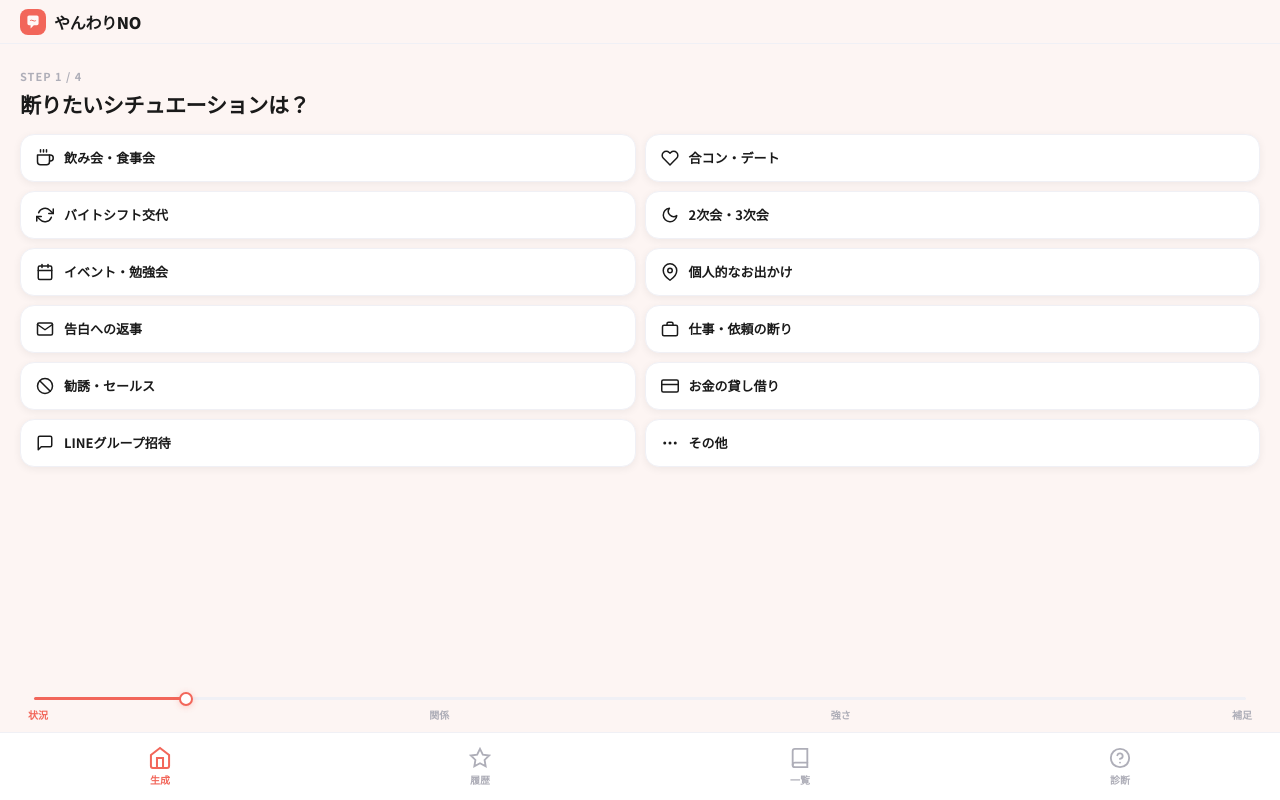
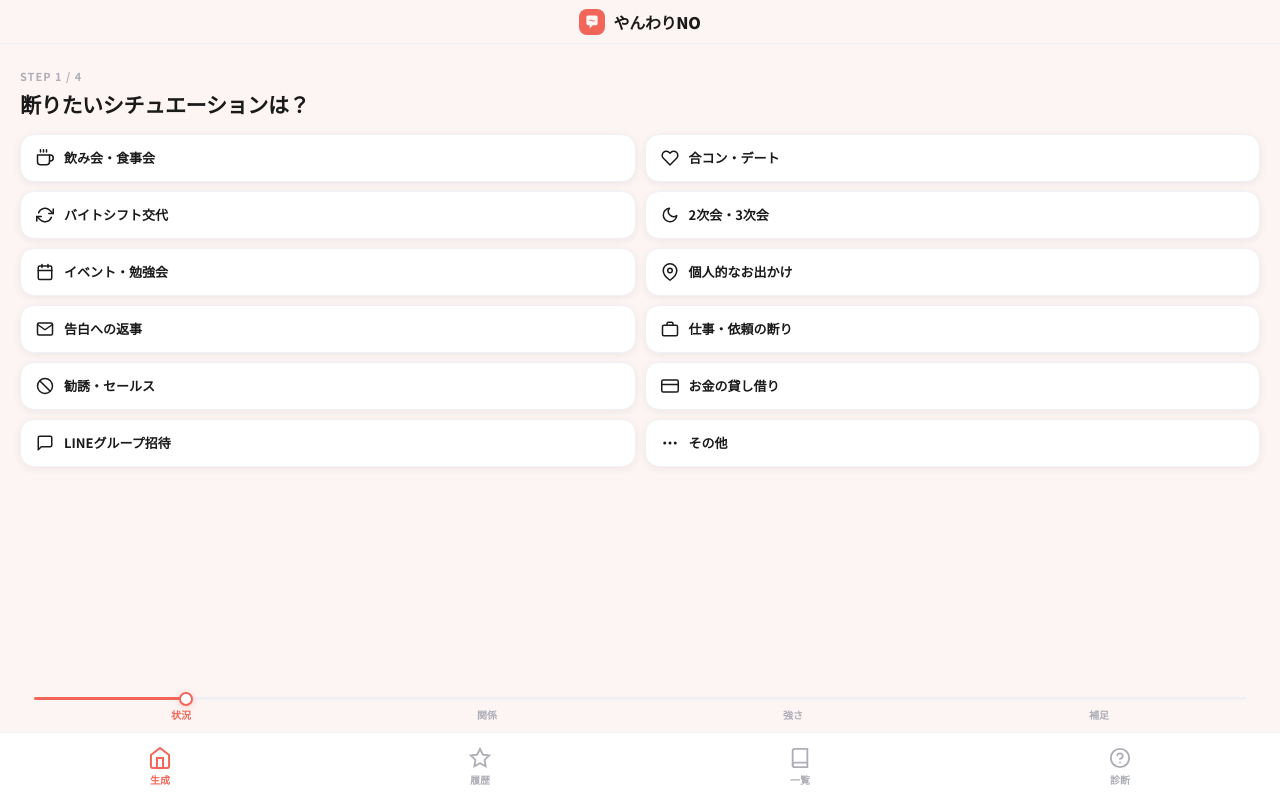
Before and after one commit to tsum294-wq/yanwari-no, a Flask app: page / in a window 1280 px wide. Run offline with Flask 3, Linux system fonts and the light colour scheme.

Commit message:
Fix scrubber thumb alignment and center app header
- Labels use 4-column grid so each label center matches thumb position (12.5/37.5/62.5/87.5%)
- App header centered with justify-content:center

Co-Authored-By: Claude Sonnet 4.6 <noreply@anthropic.com>

```diff
--- a/templates/index.html
+++ b/templates/index.html
@@ -150,7 +150,7 @@
     .opt-sub{font-size:11px;font-weight:400;opacity:.8;display:block;margin-top:2px}
     .step-body{padding:0 20px 20px}
     /* ── App header ── */
-    .app-header{height:44px;background:var(--bg);border-bottom:1px solid var(--border);display:flex;align-items:center;padding:0 20px;flex-shrink:0}
+    .app-header{height:44px;background:var(--bg);border-bottom:1px solid var(--border);display:flex;align-items:center;justify-content:center;padding:0 20px;flex-shrink:0}
     .app-header-inner{display:flex;align-items:center;gap:8px}
     .app-logo-icon{width:26px;height:26px;background:var(--coral);border-radius:8px;display:flex;align-items:center;justify-content:center;flex-shrink:0}
     .app-header-name{font-size:16px;font-weight:900;letter-spacing:-.3px;color:var(--text)}
@@ -161,8 +161,8 @@
     .spbar-track{position:relative;height:3px;background:var(--border);border-radius:100px;overflow:visible}
     .spbar-fill{position:absolute;left:0;top:0;height:100%;background:var(--coral);border-radius:100px;transition:width .35s cubic-bezier(.4,0,.2,1)}
     .spbar-thumb{position:absolute;top:50%;transform:translate(-50%,-50%);width:14px;height:14px;background:#fff;border:2.5px solid var(--coral);border-radius:50%;box-shadow:0 1px 6px rgba(242,102,90,.3);transition:left .35s cubic-bezier(.4,0,.2,1)}
-    .spbar-labels{display:flex;justify-content:space-between}
-    .spbar-labels span{font-size:10px;color:var(--muted);font-weight:600;transition:color .3s}
+    .spbar-labels{display:grid;grid-template-columns:repeat(4,1fr)}
+    .spbar-labels span{font-size:10px;color:var(--muted);font-weight:600;transition:color .3s;text-align:center}
     .spbar-labels span.active{color:var(--coral)}
 
     /* ── HISTORY tab ── */
```
